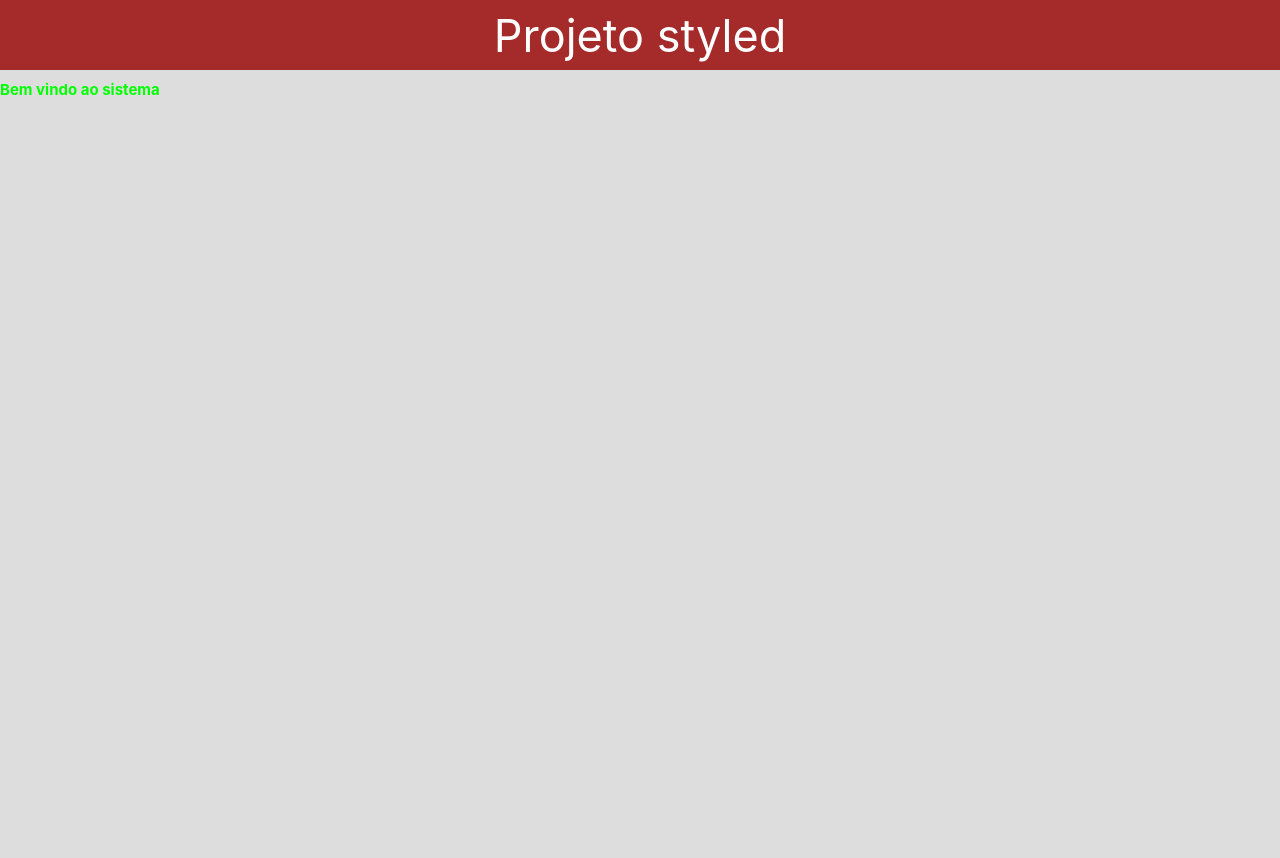
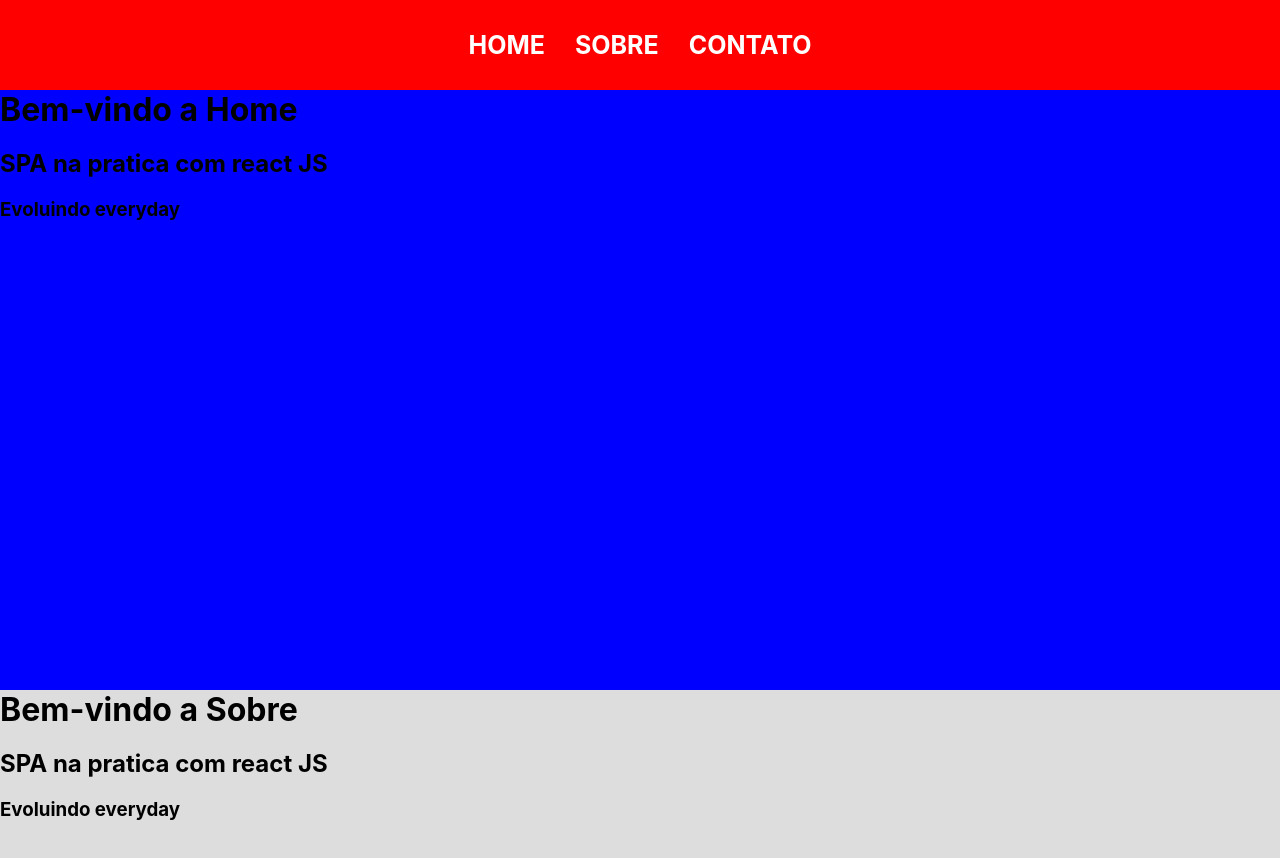
Before and after one commit to felipedumer/React_Zero_ao_Avancado, a React (Create React App) app: page / in a window 1280 px wide. Shown: the top 858 px of the page. Before the commit the page ends 800 px from the top, so only its background shows below. Built offline with nearby package versions, Linux system fonts and the light colour scheme.

Commit message:
Single page aplication com haslink

```diff
--- a/package.json
+++ b/package.json
@@ -9,6 +9,7 @@
     "react": "^16.13.1",
     "react-dom": "^16.13.1",
     "react-router-dom": "^5.2.0",
+    "react-router-hash-link": "^1.2.2",
     "react-scripts": "3.4.1",
     "styled-components": "^5.1.1"
   },
--- a/src/App.js
+++ b/src/App.js
@@ -1,31 +1,13 @@
 import React, {Component} from 'react';
-import {BemVindo, Container, Head, Titulo} from './styles';
+import Routes from "./Routes";
 
 class App extends Component {
 
     render() {
         return (
-            <Container>
-                <Head>
-                    <Titulo>Projeto styled</Titulo>
-                </Head>
-
-                <BemVindo cor={"00FF00"} tamanho={15}>
-                    Bem vindo ao sistema
-                </BemVindo>
-            </Container>
+            <Routes/>
         );
     }
 }
 
 export default App;
-
-/*
-            <div className={"Container"}>
-                <header className={"header"}>
-                   <a className={"titulo"}>Projeto Styled</a>
-                </header>
-
-                <h1>Bem-vindo!</h1>
-            </div>
-            */
--- /dev/null
+++ b/src/Routes.js
@@ -0,0 +1,20 @@
+import React, {Component} from 'react';
+import {BrowserRouter, Switch, Route} from 'react-router-dom';
+import Home from "./components/Home";
+import Header from "./components/Header";
+
+class Routes extends Component {
+
+    render() {
+        return (
+            <BrowserRouter>
+                <Header/>
+                <Switch>
+                    <Route exact path={"/"} component={Home}/>
+                </Switch>
+            </BrowserRouter>
+        );
+    }
+}
+
+export default Routes;
--- /dev/null
+++ b/src/components/Contato/index.js
@@ -0,0 +1,18 @@
+import React, {Component} from 'react';
+import { HashLink } from 'react-router-hash-link';
+
+class Contato extends Component {
+
+    render() {
+        return (
+            <div className={"home"} id={"contato"}>
+                <h1>Bem-vindo a Contato</h1>
+                <h2>SPA na pratica com react JS</h2>
+                <h3>Evoluindo everyday</h3>
+                <HashLink smooth to={"#home"} style={{color: '#fff'}}>Ir para home</HashLink>
+            </div>
+        );
+    }
+}
+
+export default Contato;
--- /dev/null
+++ b/src/components/Header/index.js
@@ -0,0 +1,29 @@
+import React, {Component} from 'react';
+import { HashLink } from 'react-router-hash-link';
+
+class Header extends Component {
+
+    render() {
+        return (
+            <header>
+                <div className={"menu"} id={"home"}>
+                    <nav>
+                        <ul>
+                            <li>
+                                <HashLink smooth to={"#home"}>Home</HashLink>
+                            </li>
+                            <li>
+                                <HashLink smooth to={"#sobre"}>Sobre</HashLink>
+                            </li>
+                            <li>
+                                <HashLink smooth to={"#contato"}>Contato</HashLink>
+                            </li>
+                        </ul>
+                    </nav>
+                </div>
+            </header>
+        );
+    }
+}
+
+export default Header;
--- /dev/null
+++ b/src/components/Home/index.js
@@ -0,0 +1,20 @@
+import React, {Component} from 'react';
+import Inicio from "../Inicio";
+import Sobre from "../Sobre";
+import Contato from "../Contato";
+import "../../style.css";
+
+class Home extends Component {
+
+    render() {
+        return (
+            <div>
+                <Inicio/>
+                <Sobre/>
+                <Contato/>
+            </div>
+        );
+    }
+}
+
+export default Home;
--- /dev/null
+++ b/src/components/Inicio/index.js
@@ -0,0 +1,16 @@
+import React, {Component} from 'react';
+
+class Inicio extends Component {
+
+    render() {
+        return (
+            <div className={"home"}>
+                <h1>Bem-vindo a Home</h1>
+                <h2>SPA na pratica com react JS</h2>
+                <h3>Evoluindo everyday</h3>
+            </div>
+        );
+    }
+}
+
+export default Inicio;
--- /dev/null
+++ b/src/components/Sobre/index.js
@@ -0,0 +1,16 @@
+import React, {Component} from 'react';
+
+class Sobre extends Component {
+
+    render() {
+        return (
+            <div className={"sobre"} id={"sobre"}>
+                <h1>Bem-vindo a Sobre</h1>
+                <h2>SPA na pratica com react JS</h2>
+                <h3>Evoluindo everyday</h3>
+            </div>
+        );
+    }
+}
+
+export default Sobre;
--- a/src/index.css
+++ b/src/index.css
@@ -5,7 +5,6 @@ body {
     sans-serif;
   -webkit-font-smoothing: antialiased;
   -moz-osx-font-smoothing: grayscale;
-  background-color: #DDD;
 }
 
 code {
--- /dev/null
+++ b/src/style.css
@@ -0,0 +1,53 @@
+header {
+    display: flex;
+    flex-direction: row;
+    height: 90px;
+    width: 100%;
+    justify-content: center;
+    align-items: center;
+    background-color: #FF0000;
+}
+
+.menu {
+    display: flex;
+}
+
+ul {
+    display: flex;
+}
+
+nav ul,
+nav li {
+    list-style: none;
+    margin: 0;
+    padding: 0;
+}
+
+nav a {
+    text-decoration: none;
+    text-transform: uppercase;
+    font-size: 25px;
+    padding: 15px;
+    color: #FFF;
+    font-weight: bold;
+}
+
+.home {
+    width: 100%;
+    height: 600px;
+    background-color: #0000FF;
+}
+
+.home h1 {
+    margin: 0px;
+}
+
+.sobre {
+    width: 100%;
+    height: 600px;
+    background-color: #DDD;
+}
+
+.sobre h1 {
+    margin: 0px;
+}
--- a/src/styles.js
+++ /dev/null
@@ -1,31 +0,0 @@
-import styled from 'styled-components';
-
-export const Container = styled.div`
-display: flex;
-flex-direction: column;
-width: 100%;
-height: 500px;
-`;
-
-export const Head = styled.header`
-    width: 100%;
-    height: 70px;
-    background-color: brown;
-    justify-content: center;
-    align-items: center;
-    display: flex;
-
-    a {
-    font-size: 45px;
-    color: #fff;
-`;
-
-export const Titulo = styled.a`
-    font-size: 25px;
-    color: #00FF00;
-`;
-
-export const BemVindo = styled.h1`
-    font-size: ${props => `${props.tamanho}px`};
-    color: ${props => `#${props.cor}`};
-`;
```
Also changed, not shown: 1 other file (tests, documents, lock files or other folders).
